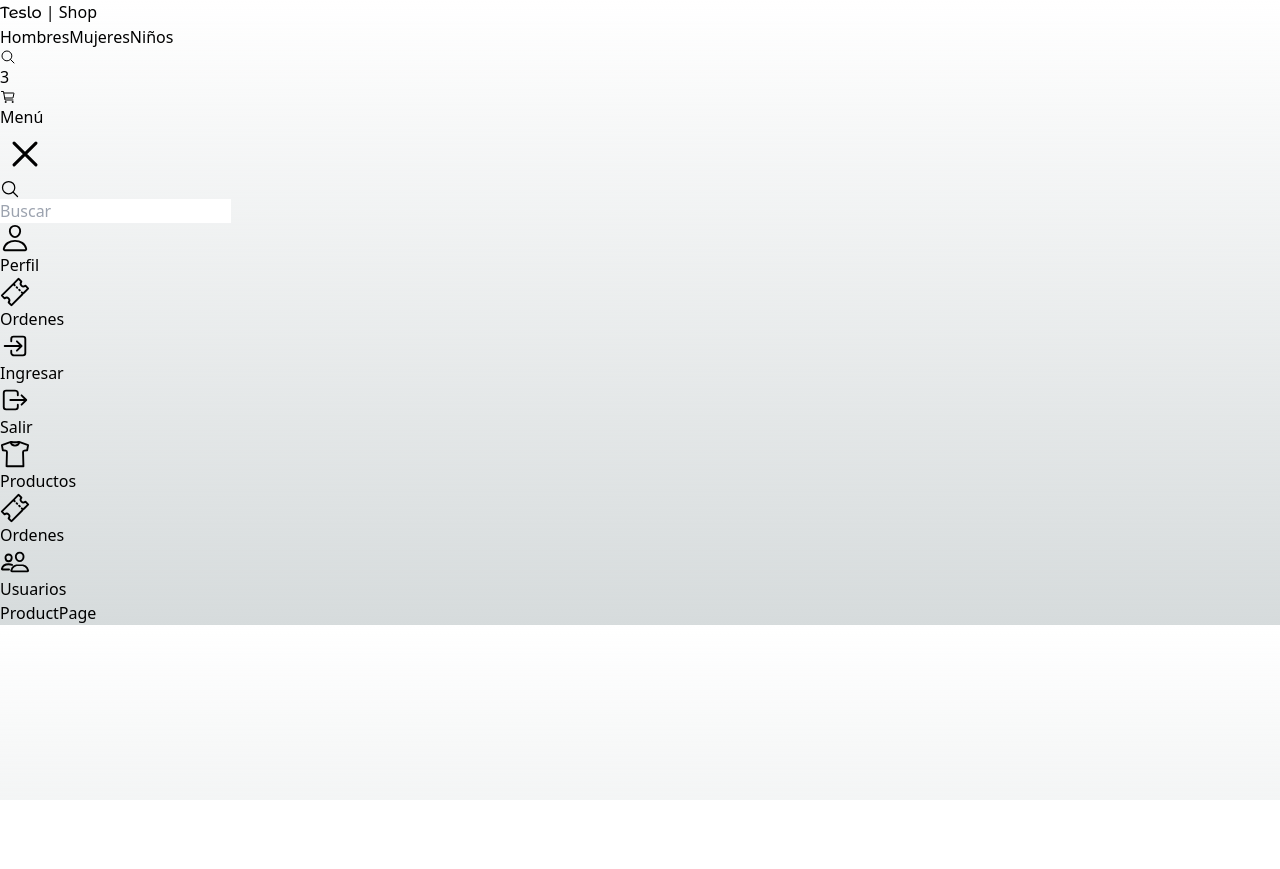
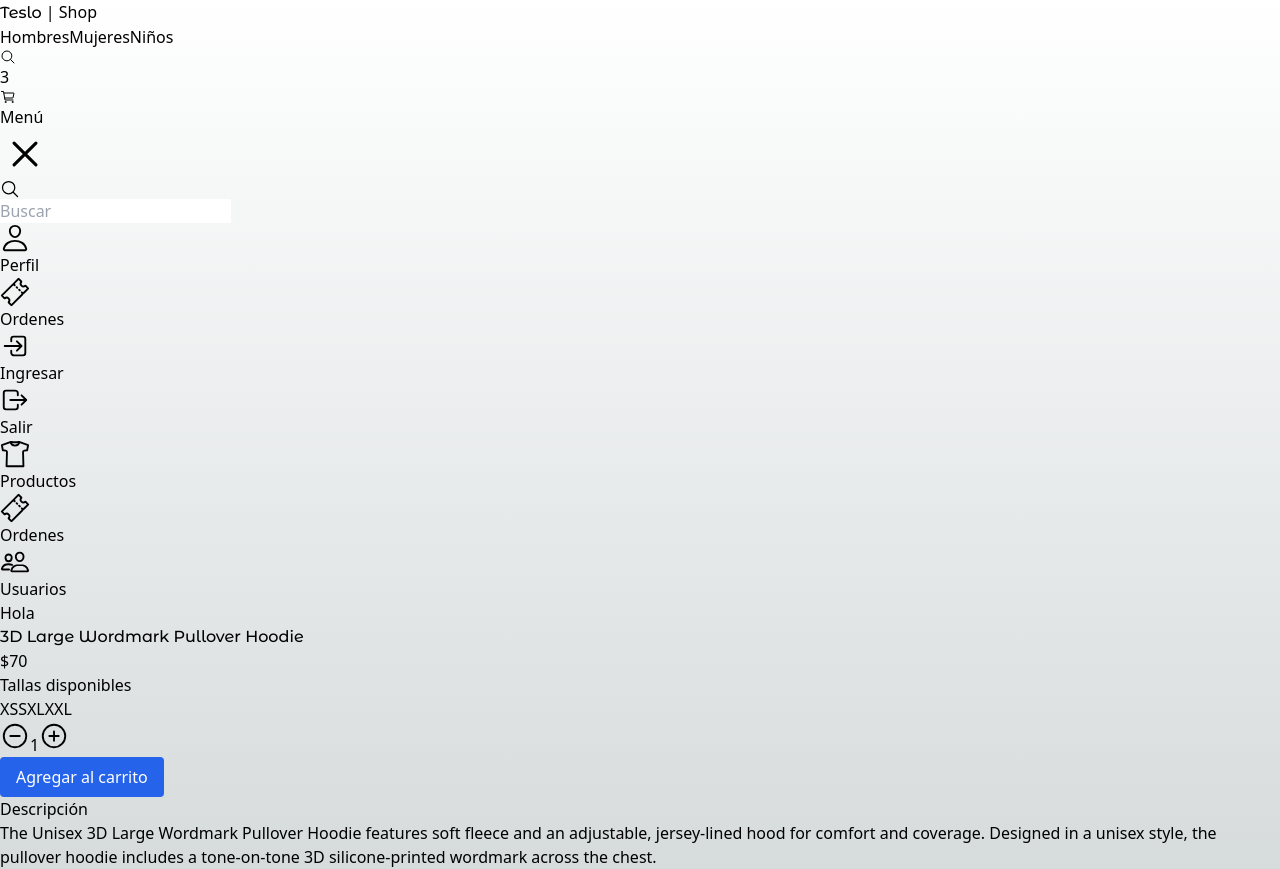
Before and after one commit to whatarelive/teslo-shop, a Next.js app: page /product/3d_large_wordmark_pullover_hoodie in a window 1280 px wide. Before the commit the page ends 800 px from the top, so only its background shows below. Built offline with nearby package versions, Linux system fonts and the light colour scheme.

Commit message:
Maquetación inicial de la página de detalles del producto

```diff
--- a/src/app/(shop)/category/[id]/page.tsx
+++ b/src/app/(shop)/category/[id]/page.tsx
@@ -1,11 +1,13 @@
 import { notFound } from "next/navigation";
 import { initialData } from "@/seed/seed";
+
 import Title from "@/components/ui/title/Title";
 import ProductGrid from "@/components/products/ProductGrid";
+
 import type { ValidCategory } from "@/interfaces/product.interface";
 
+
 const seedProducts = initialData.products;
-
 const labels: Record<ValidCategory, string> = {
   men: "para hombres",
   women: "para mujeres",
--- a/src/app/(shop)/product/[slug]/page.tsx
+++ b/src/app/(shop)/product/[slug]/page.tsx
@@ -1,8 +1,59 @@
+import { notFound } from "next/navigation";
+import { titleFont } from "@/config/fonts";
+import { initialData } from "@/seed/seed";
 
-export default function ProductPage() {
+import SelectedSize from "@/components/products/SelectedSize";
+import SelectedQuantity from "@/components/products/SelectedQuantity";
+
+
+interface Props {
+  params: Promise<{
+    slug: string;
+  }>;
+}
+
+export default async function ProductPage({ params }: Props) {
+  const { slug } = await params;
+
+  const product = initialData.products.find((product) => product.slug === slug);
+
+  if (!product) {
+    notFound();
+  }
+
   return (
-    <div>
-       <h1>ProductPage</h1>
+    <div className="mt-5 mb-20 grid grid-cols-1 md:grid-cols-3 gap-3">
+      {/* SlideShow */}
+      <div className="col-span-1 md:col-span-2">
+        <h1>Hola</h1>
+      </div>
+
+      {/* Product Details */}
+      <div className="col-span-1 px-5">
+        <h1 className={`${titleFont.className} antialiased text-xl font-bold`}>
+          { product.title }
+        </h1>
+        <p className="text-lg mb-5">
+          ${ product.price }
+        </p>
+
+        {/* Size selector */}
+        <SelectedSize selectedSize={product.sizes[0]} avalibleSizes={product.sizes}/>
+
+        {/* Quantity selector */}
+        <SelectedQuantity quantity={1}/>
+
+        {/* Button */}
+        <button className="btn-primary my-5">
+          Agregar al carrito
+        </button>
+
+        {/* Description */}
+        <h3 className="font-bold text-sm">Descripción</h3>
+        <p className="font-light">
+          { product.description }
+        </p>
+      </div>
     </div>
   )
 }
--- /dev/null
+++ b/src/components/products/SelectedQuantity.tsx
@@ -0,0 +1,36 @@
+"use client";
+
+import { useState, type FC } from 'react';
+import { IoAddCircleOutline, IoRemoveCircleOutline } from 'react-icons/io5';
+
+interface Props {
+    quantity: number;
+}
+
+const SelectedQuantity: FC<Props> = ({ quantity }) => {
+    const [count, setCount] = useState(quantity);
+
+    const handleClick = ( value: number ) => {
+        if (count + value < 1) return;
+
+        setCount(count + value);
+    }
+
+  return (
+    <div className='flex'>
+        <button onClick={() => handleClick(-1)}>
+            <IoRemoveCircleOutline size={30}/>
+        </button>
+
+        <span className='w-20 mx-3 px-5 text-center rounded bg-gray-100'>
+            { count }
+        </span>
+
+        <button onClick={() => handleClick(+1)}>
+            <IoAddCircleOutline size={30}/>
+        </button>
+    </div>
+  )
+}
+
+export default SelectedQuantity
--- /dev/null
+++ b/src/components/products/SelectedSize.tsx
@@ -0,0 +1,35 @@
+import clsx from "clsx";
+import type { FC } from "react";
+import type { ValidSizes } from "@/interfaces/product.interface";
+
+interface Props {
+    selectedSize: ValidSizes;
+    avalibleSizes: ValidSizes[];
+}
+
+const SelectedSize: FC<Props> = ({ selectedSize, avalibleSizes }) => {
+  return (
+    <div className="my-5">
+        <h3 className="font-bold mb-4">Tallas disponibles</h3>
+
+        <div className="flex">
+            {
+                avalibleSizes.map((size) => (
+                    <button
+                        key={size}
+                        className={
+                            clsx(
+                                "mx-2 text-lg hover:underline",
+                                { "underline" : size === selectedSize }
+                            )
+                        }>
+                        { size }
+                    </button>
+                ))
+            }
+        </div>
+    </div>
+  )
+}
+
+export default SelectedSize;
```
Also changed, not shown: src/app/(shop)/product/not-found.tsx (added, +7 -0 lines).
